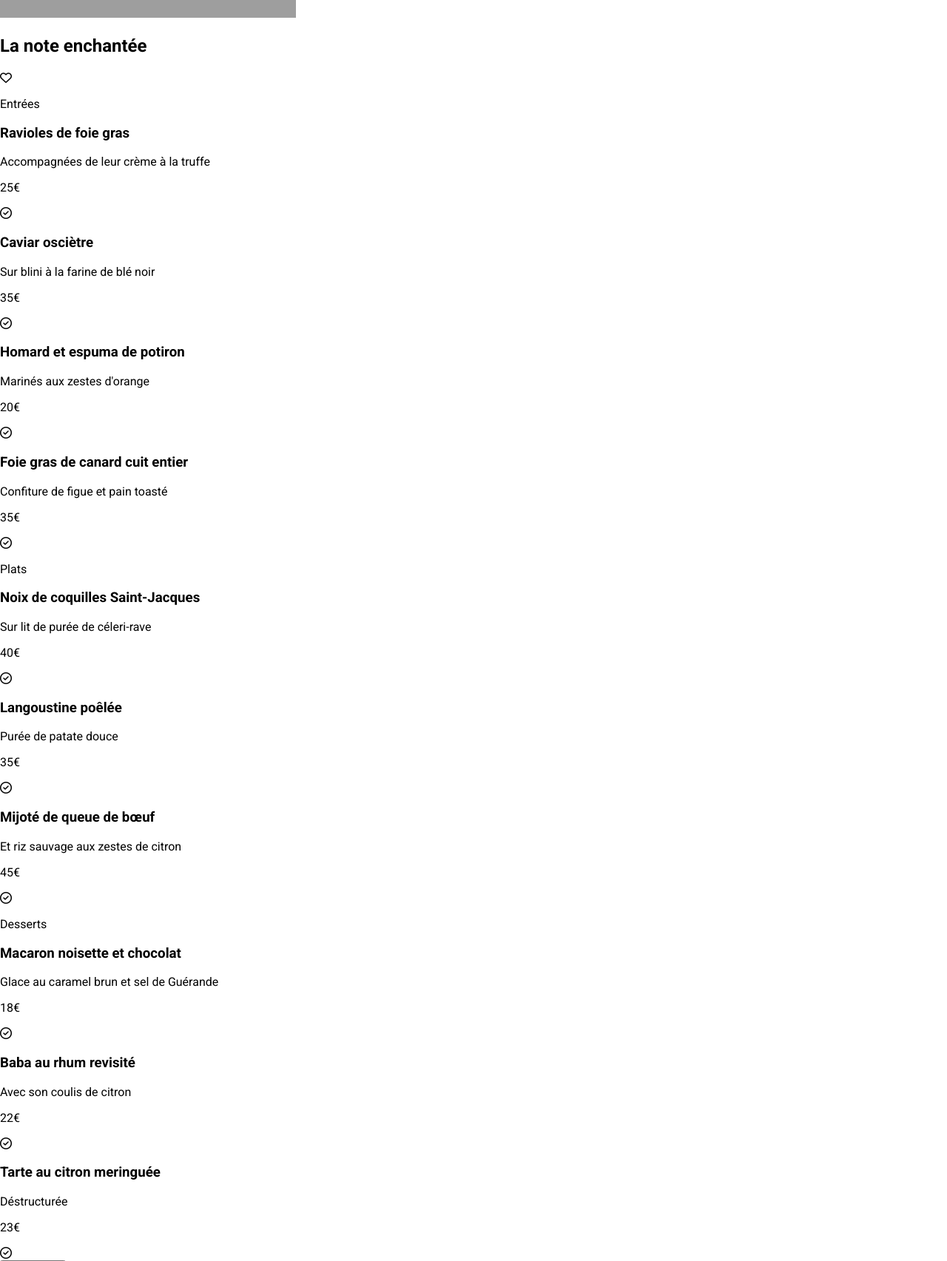
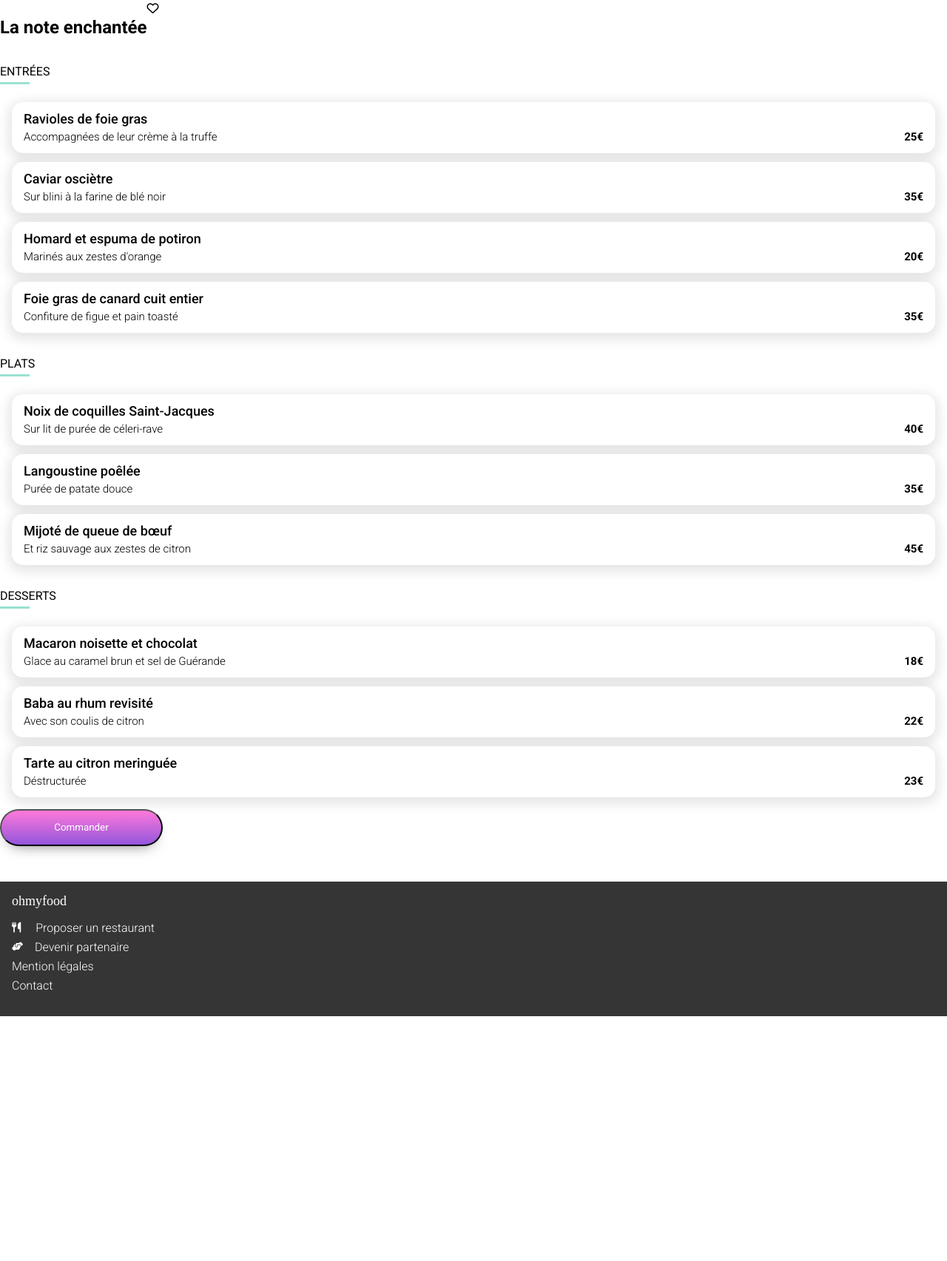
Before and after one commit to ElodieFNS/Fernandes_Elodie_Projet4, a plain HTML site: page menus/la_noteçenchantee.html in a window 1280 px wide. Shown: the part 329-2034 px from the top of the page at 74% size. After the commit the page ends 1703 px from the top, so only its background shows below. Drawn offline with Linux system fonts and the light colour scheme; grey boxes are pictures that could not be loaded; a web font is replaced by a local one.

Commit message:
ajout des classes dans le html du la_note_enchantéé.html

```diff
--- a/menus/la_noteçenchantee.html
+++ b/menus/la_noteçenchantee.html
@@ -18,98 +18,145 @@
         <h1>ohmyfood</h1>
     </header>
     <main>
-        <img src="/Images et textes Ohmyfood/images/restaurants/stil-u2Lp8tXIcjw-unsplash.jpg" alt="Photo d'un restaurant de Still" />
-            <div>
+        <img class="restaurant_img" src="/Images et textes Ohmyfood/images/restaurants/stil-u2Lp8tXIcjw-unsplash.jpg" alt="Photo d'un restaurant de Still" />
+        <section class="restaurant_carte">
+            <div class="restaurant_titre">
                 <h2>La note enchantée</h2>
                 <i class="fa-regular fa-heart"></i>
             </div>
             <div>
-                <p>Entrées</p>
+                <div class="restaurant_categ_relative">
+                    <p class="restaurant_categ">Entrées</p>
+                </div>
+                <div class="restaurant_type_plats">
+                    <article class="restaurant_un_plat">
+                        <div class="restaurant_plats">
                             <div>
-                    <article>
-                        <h3>Ravioles de foie gras</h3>
+                                <h3>Ravioles de foie gras </h3>
                                 <p>Accompagnées de leur crème à la truffe</p>
-                        <p>25€</p>
-                        <i class="fa-regular fa-circle-check"></i>
+                            </div>
+                            <p class="plat_prix">25€</p>
+                        </div>
+                        <i class="fa-solid fa-circle-check fa-lg check"></i>
                     </article>
-                    <article>
+                    <article class="restaurant_un_plat">
+                        <div class="restaurant_plats">
+                            <div>
                                 <h3>Caviar osciètre </h3>
                                 <p>Sur blini à la farine de blé noir</p>
-                        <p>35€</p>
-                        <i class="fa-regular fa-circle-check"></i>
+                            </div>
+                            <p class="plat_prix">35€</p>
+                        </div>
+                        <i class="fa-solid fa-circle-check fa-lg check"></i>
                     </article>
-                    <article>
+                    <article class="restaurant_un_plat">
+                        <div class="restaurant_plats">
+                            <div>
                                 <h3>Homard et espuma de potiron</h3>
                                 <p>Marinés aux zestes d'orange</p>
-                        <p>20€</p>
-                        <i class="fa-regular fa-circle-check"></i>
+                            </div>
+                            <p class="plat_prix">20€</p>
+                        </div>
+                        <i class="fa-solid fa-circle-check fa-lg check"></i>
                     </article>
-                    <article>
+                    <article class="restaurant_un_plat">
+                        <div class="restaurant_plats">
+                            <div>
                                 <h3>Foie gras de canard cuit entier</h3>
                                 <p>Confiture de figue et pain toasté</p>
-                        <p>35€</p>
-                        <i class="fa-regular fa-circle-check"></i>
+                            </div>
+                            <p class="plat_prix">35€</p>
+                        </div>
+                        <i class="fa-solid fa-circle-check fa-lg check"></i>
                     </article>
                 </div>
             </div>
             <div>
-                <p>Plats</p>
+                <div class="restaurant_categ_relative">
+                    <p class="restaurant_categ">Plats</p>
+                </div>
+                <div class="restaurant_type_plats">
+                    <article class="restaurant_un_plat">
+                        <div class="restaurant_plats">
                             <div>
-                    <article>
                                 <h3>Noix de coquilles Saint-Jacques</h3>
                                 <p>Sur lit de purée de céleri-rave</p>
-                        <p>40€</p>
-                        <i class="fa-regular fa-circle-check"></i>
+                            </div>
+                            <p class="plat_prix">40€</p>
+                        </div>
+                        <i class="fa-solid fa-circle-check fa-lg check"></i>
                     </article>
-                    <article>
+                    <article class="restaurant_un_plat">
+                        <div class="restaurant_plats">
+                            <div>
                                 <h3>Langoustine poêlée</h3>
                                 <p>Purée de patate douce</p>
-                        <p>35€</p>
-                        <i class="fa-regular fa-circle-check"></i>
+                            </div>
+                            <p class="plat_prix">35€</p>
+                        </div>
+                        <i class="fa-solid fa-circle-check fa-lg check"></i>
                     </article>
-                    <article>
+                    <article class="restaurant_un_plat">
+                        <div class="restaurant_plats">
+                            <div>
                                 <h3>Mijoté de queue de bœuf </h3>
                                 <p>Et riz sauvage aux zestes de citron</p>
-                        <p>45€</p>
-                        <i class="fa-regular fa-circle-check"></i>
+                            </div>
+                            <p class="plat_prix">45€</p>
+                        </div>
+                        <i class="fa-solid fa-circle-check fa-lg check"></i>
                     </article>
                 </div>
             </div>
             <div>
-                <p>Desserts</p>
+                <div class="restaurant_categ_relative">
+                    <p class="restaurant_categ">Desserts</p>
+                </div>
+                <div class="restaurant_type_plats">
+                    <article class="restaurant_un_plat">
+                        <div class="restaurant_plats">
                             <div>
-                    <article>
                                 <h3>Macaron noisette et chocolat</h3>
                                 <p>Glace au caramel brun et sel de Guérande</p>
-                        <p>18€</p>
-                        <i class="fa-regular fa-circle-check"></i>
+                            </div>
+                            <p class="plat_prix">18€</p>
+                        </div>
+                        <i class="fa-solid fa-circle-check fa-lg check"></i>
                     </article>
-                    <article>
-                        <h3>Baba au rhum revisité </h3>
+                    <article class="restaurant_un_plat">
+                        <div class="restaurant_plats">
+                            <div>
+                                <h3>Baba au rhum revisité</h3>
                                 <p>Avec son coulis de citron</p>
-                        <p>22€</p>
-                        <i class="fa-regular fa-circle-check"></i>
+                            </div>
+                            <p class="plat_prix">22€</p>
+                        </div>
+                        <i class="fa-solid fa-circle-check fa-lg check"></i>
                     </article>
-                    <article>
+                    <article class="restaurant_un_plat">
+                        <div class="restaurant_plats">
+                            <div>
                                 <h3>Tarte au citron meringuée</h3>
                                 <p>Déstructurée</p>
-                        <p>23€</p>
-                        <i class="fa-regular fa-circle-check"></i>
+                            </div>
+                            <p class="plat_prix">23€</p>
+                        </div>
+                        <i class="fa-solid fa-circle-check fa-lg check"></i>
                     </article>
                 </div>
             </div>
-            <input class="styled" type="button" value="Commander" />
+            <input class="reservation_bouton" type="button" value="Commander" />
         </section>
     </main>
     <footer>
-        <img src="/Images et textes Ohmyfood/images/logo/ohmyfood.png" alt="Logo OhMyFood"/>
+        <p class="footer_titre">ohmyfood</p>
         <nav>
             <ul>
                 <li>
-                    <i class="fa-solid fa-utensils"> Proposer un restaurant</i>
+                    <a><i class="fa-solid fa-utensils fa-sm"> </i> Proposer un restaurant</a>
                 </li>
                 <li>
-                    <i class="fa-solid fa-handshake-angle"> Devenir partenaire</i>
+                    <a><i class="fa-solid fa-handshake-angle fa-xs"> </i>Devenir partenaire</a>
                 </li>
                 <li>
                     <a href="#">Mention légales</a>
@@ -118,7 +165,6 @@
                     <a href="#">Contact</a>
                 </li>
             </ul>
-
         </nav>
     </footer>
 </body>
```
Also changed, not shown: menus/a_la_francaise.html (+3 -4 lines). Lines whose indentation alone changed are shown as unchanged.
